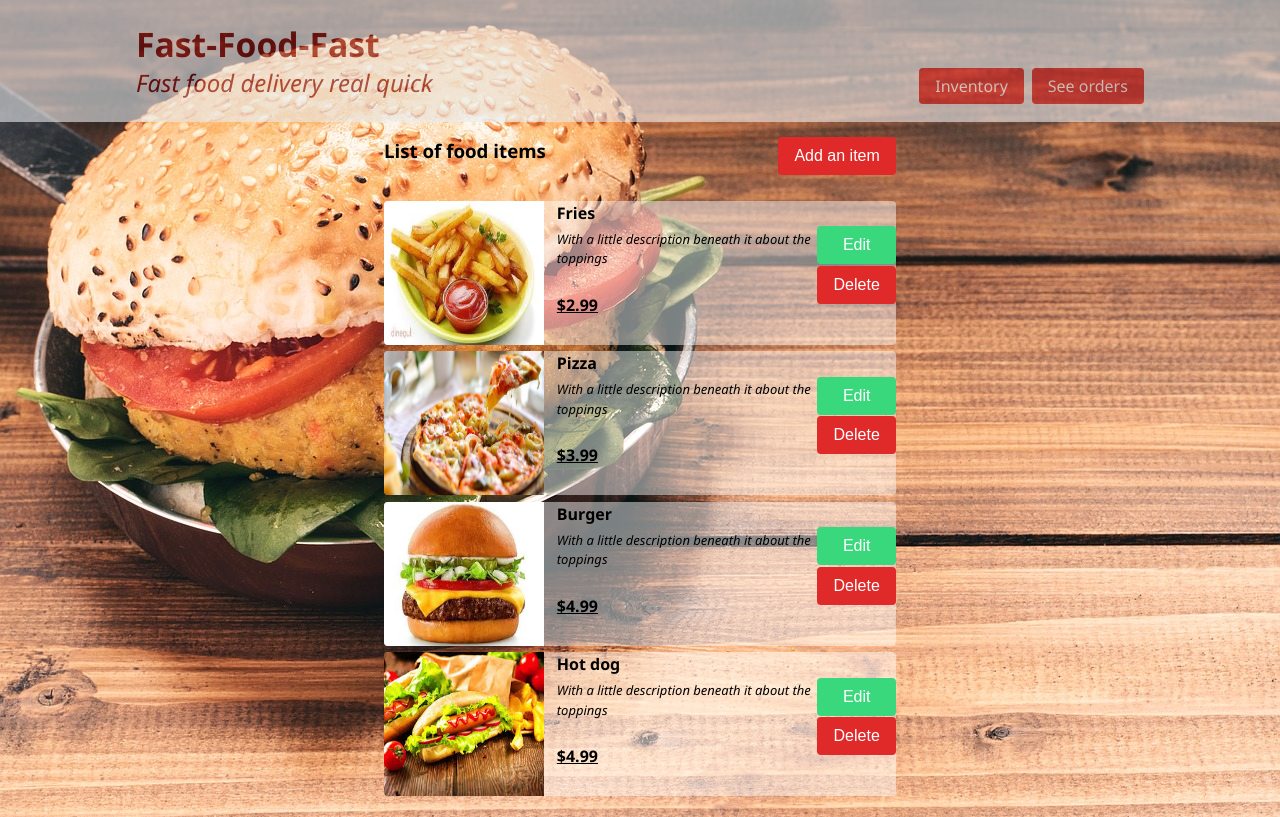
After one commit to Bryan-Cee/Fast-Food-Fast, a PHP site: page /pages/admin/inventory.html in a window 1280 px wide. The commit adds this page. Run offline with PHP 8.4, Linux system fonts and the light colour scheme.

Commit message:
Finish Inventory and style it
The inventory page enables the admin to edit, add or delete a food item. CSS file was updated to style.

```diff
--- /dev/null
+++ b/UI/pages/admin/inventory.html
@@ -0,0 +1,88 @@
+<!DOCTYPE html>
+<html lang="en">
+
+<head>
+    <meta charset="UTF-8">
+    <meta name="viewport" content="width=device-width, initial-scale=1.0">
+    <meta http-equiv="X-UA-Compatible" content="ie=edge">
+    <title>Fast-Food-Fast</title>
+    <link rel="stylesheet" href="../../scripts/css/style.css">
+    <script src="../../scripts/js/main.js"></script>
+</head>
+
+<body class="bg-pic">
+    <header>
+        <div id="logo" class="container">
+            <h3>Fast-Food-Fast</h3>
+            <small><i>Fast food delivery real quick</i></small>
+            <div class=" float-right">
+                <a href="../admin/inventory.html" class="btn btn-red">Inventory</a>
+                <a href="../admin/inventory.html" class="btn btn-red">See orders</a>
+            </div>
+        </div>
+    </header>
+    <section>
+        <div class="container">
+            <div class="row">
+                <div class="w-50 center-position">
+                    <h3 class="float-left text-dark">List of food items</h3>
+                    <button class="btn btn-red float-right">Add an item</button>
+                    <br><br>
+                    <ul class="l-group clear" id="food-list">
+                        <li class="l-group-item">
+                            <img src="../../img/fries.jpg" alt="">
+                            <div class="l-item-text">
+                                <div class="li-text">Fries</div>
+                                <small><i>With a little description beneath it about the toppings</i></small><br>
+                                <div class="li-text"><u>$2.99</u></div>
+                            </div>
+                            <div class="btn-group">
+                                <button class="btn btn-green">Edit</button>
+                                <button class="btn btn-red">Delete</button>
+                            </div>
+                        </li>
+                        <li class="l-group-item">
+                            <img src="../../img/pizza.jpg" alt="">
+                            <div class="l-item-text">
+                                <div class="li-text">Pizza</div>
+                                <small><i>With a little description beneath it about the toppings</i></small><br>
+                                <div class="li-text"><u>$3.99</u></div>
+                            </div>
+                            <div class="btn-group">
+                                <button class="btn btn-green">Edit</button>
+                                <button class="btn btn-red">Delete</button>
+                            </div>
+                        </li>
+                        <li class="l-group-item">
+                            <img src="../../img/burger.jpg" alt="">
+                            <div class="l-item-text">
+                                <div class="li-text">Burger</div>
+                                <small><i>With a little description beneath it about the toppings</i></small><br>
+                                <div class="li-text"><u>$4.99</u></div>
+                            </div>
+                            <div class="btn-group">
+                                <button class="btn btn-green">Edit</button>
+                                <button class="btn btn-red">Delete</button>
+                            </div>
+                        </li>
+                        <li class="l-group-item">
+                            <img src="../../img/hotdog.jpg" alt="">
+                            <div class="l-item-text">
+                                <div class="li-text">Hot dog</div>
+                                <small><i>With a little description beneath it about the toppings</i></small><br>
+                                <div class="li-text"><u>$4.99</u></div>
+                            </div>
+                            <div class="btn-group">
+                                <button class="btn btn-green">Edit</button>
+                                <button class="btn btn-red">Delete</button>
+                            </div>
+                        </li>
+                    </ul>
+                </div>
+            </div>
+        </div>
+    </section>
+
+</body>
+
+</html>
--- a/UI/scripts/css/style.css
+++ b/UI/scripts/css/style.css
@@ -34,7 +34,7 @@ header {
     font-weight: bold;
 }
 
-.bg-pic{
+.bg-pic {
     background: url("../../img/background.jpg") no-repeat;
     background-size: cover;
     width: 100%;
@@ -84,9 +84,11 @@ header {
 .mb-1 {
     margin-bottom: 1rem;
 }
-.mr-1{
+
+.mr-1 {
     margin-right: 1rem;
 }
+
 .mt-1 {
     margin-top: 1rem;
 }
@@ -130,8 +132,8 @@ header {
     background-color: #0000006c;
     padding: .75rem .5rem;
     border-radius: .4rem;
+}
 
-}
 .form-control {
     display: block;
     width: 95%;
@@ -185,7 +187,7 @@ header {
 }
 
 /* index */
-section .container div .w-50 {
+#index-text {
     padding-top: 2rem;
     font-size: 2em;
     text-align: center;
@@ -203,3 +205,52 @@ section .container div .w-50 {
     font-weight: 400;
     margin-right: 2rem;
 }
+
+/* inventory */
+
+#food-list {
+    font-weight: 400;
+    color: #000000;
+}
+/* list-elements */
+.l-group {
+    display: -ms-flexbox;
+    display: flex;
+    -ms-flex-direction: column;
+    flex-direction: column;
+    padding-left: 0;
+    margin-bottom: 0;
+}
+
+.l-group-item {
+    border-radius: 0.25rem;
+    display: flex;
+    margin-bottom: .4rem;
+    background-color: rgba(255, 255, 255, 0.466);
+}
+
+.l-group-item img {
+    width: 10rem;
+    height: 9rem;
+    border-radius: 0.25rem 0 0 0.25rem;
+    padding-right: .8rem;
+}
+
+.l-item-text {
+    width: 50%;
+    display: flex;
+    flex-direction: column;
+}
+
+.l-item-text small {
+    font-size: small;
+}
+
+.btn-group button {
+    margin: 0 0 .1rem .4rem;
+}
+
+.li-text {
+    margin-bottom: 5px;
+    font-weight: 700;
+}
```
Also changed, not shown: UI/img/burger.jpg (added), UI/img/fries.jpg (added), UI/img/hotdog.jpg (added), UI/img/pizza.jpg (added).
